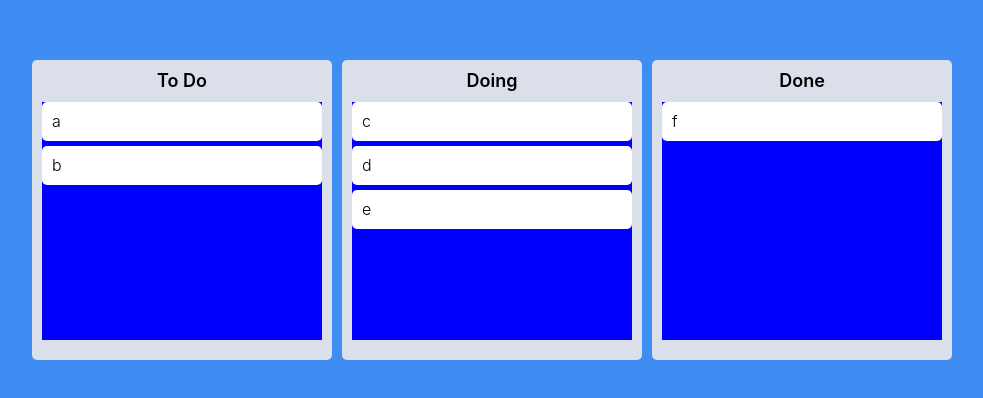
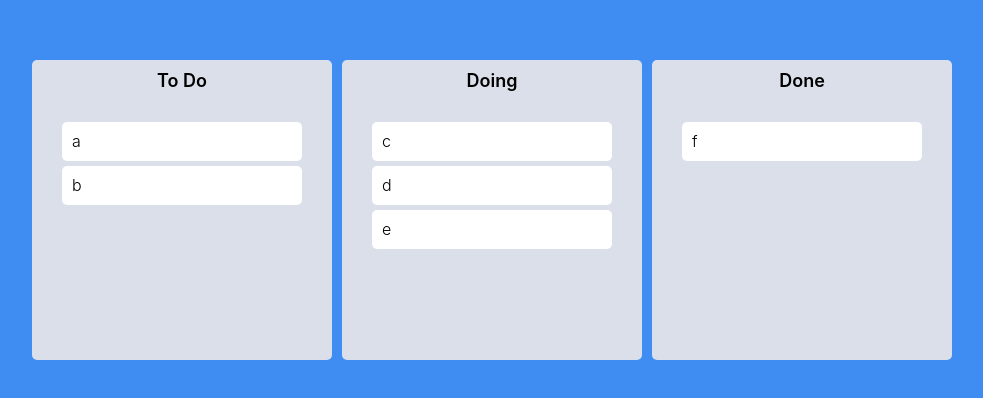
Before and after one commit to HamInKyou/nomadReact, a React (Create React App) app in the folder kanbanboardapp/: page / in a window 1280 px wide. Shown: the part 190-588 px from the top of the page, without its empty margins (148-1131 px from the left). Built offline with nearby package versions, Linux system fonts and the light colour scheme; a web font is replaced by a local one.

Commit message:
[kanbanboardapp]#8.12 스타일 수정, 드래그 중일 때 그 요소 색상 변경되게 해주고, 보드의 색상 변경

```diff
--- a/kanbanboardapp/src/Components/Board.tsx
+++ b/kanbanboardapp/src/Components/Board.tsx
@@ -26,9 +26,14 @@ interface IAreaProps {
 
 const Area = styled.div<IAreaProps>`
   background-color: ${(props) =>
-    props.isDraggingOver ? "pink" : props.isDraggingFromThis ? "red" : "blue"};
+    props.isDraggingOver
+      ? "#dfe6e9"
+      : props.isDraggingFromThis
+      ? "#b2bec3"
+      : "transparent"};
   flex-grow: 1; //드랍 가능한 영역 사이즈 보드 전체로 늘리기
   transition: background-color 0.3s ease-in-out;
+  padding: 20px;
 `;
 
 interface IBoardProps {
--- a/kanbanboardapp/src/Components/DraggableCard.tsx
+++ b/kanbanboardapp/src/Components/DraggableCard.tsx
@@ -2,11 +2,14 @@ import React from "react";
 import { Draggable } from "react-beautiful-dnd";
 import styled from "styled-components";
 
-const Card = styled.div`
+const Card = styled.div<{ isDragging: boolean }>`
   border-radius: 5px;
   margin-bottom: 5px;
-  padding: 10px 10px;
-  background-color: ${(props) => props.theme.cardColor};
+  padding: 10px;
+  background-color: ${(props) =>
+    props.isDragging ? "#e4f2ff" : props.theme.cardColor};
+  box-shadow: ${(props) =>
+    props.isDragging ? "0px 2px 5px rgba(0, 0, 0, 0.05)" : "none"};
 `;
 
 interface IDragableCardProps {
@@ -18,8 +21,10 @@ function DraggableCard({ toDo, index }: IDragableCardProps) {
   console.log(toDo, "has been rendered");
   return (
     <Draggable key={toDo} draggableId={toDo} index={index}>
-      {(magic) => (
+      {(magic, snapshot) => (
+        //snapshot.isRragging은 해당 요소가 드래그 중이면 true
         <Card
+          isDragging={snapshot.isDragging}
           ref={magic.innerRef}
           {...magic.dragHandleProps}
           {...magic.draggableProps}
```
